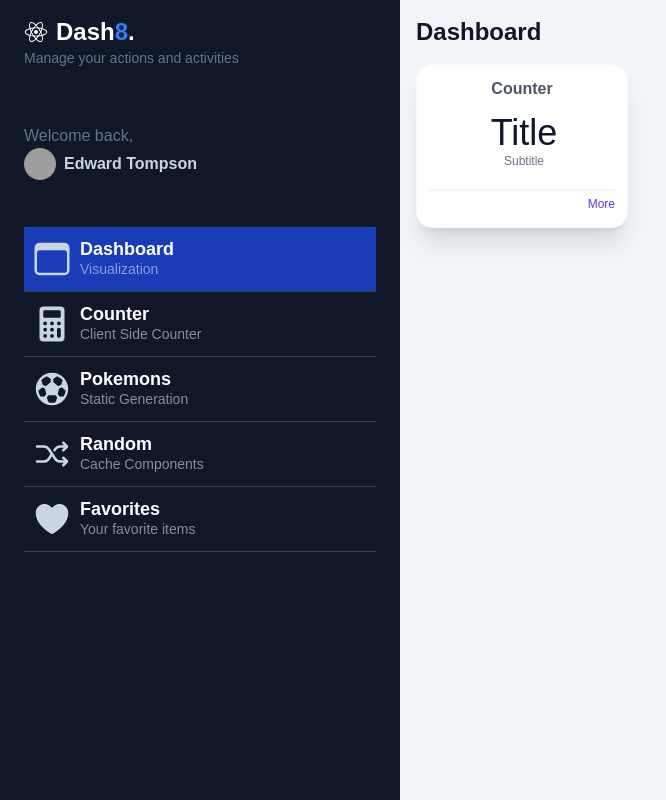
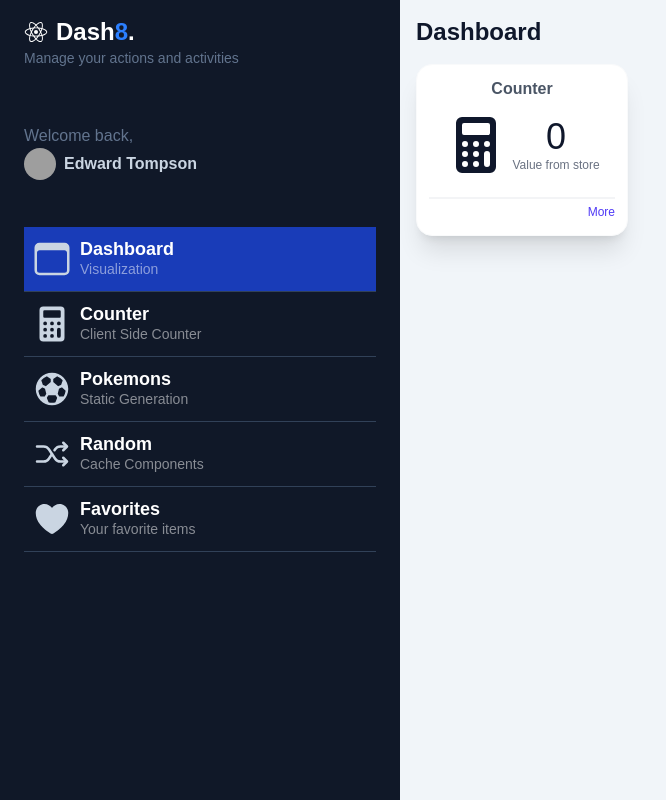
Before and after one commit to jpin730/next-dashboard, a Next.js app: page /dashboard/main in a window 1280 px wide. Shown: the whole page, without its empty margins (0-666 px from the left). Built offline with nearby package versions, Linux system fonts and the light colour scheme; grey boxes are pictures that could not be loaded.

Commit message:
feat: :sparkles: refactor MainPage to use WidgetGrid and enhance SimpleWidget with props

```diff
--- a/src/app/dashboard/main/page.tsx
+++ b/src/app/dashboard/main/page.tsx
@@ -1,6 +1,6 @@
 import type { Metadata } from 'next'
 
-import { SimpleWidget } from '@/ui/components/SimpleWidget'
+import { WidgetGrid } from '@/ui/components/WidgetGrid'
 
 export const metadata: Metadata = {
   title: 'Dashboard',
@@ -12,9 +12,7 @@ export default function MainPage() {
     <main>
       <h1 className="mb-4 text-2xl font-bold">Dashboard</h1>
 
-      <div className="flex flex-wrap items-start justify-start">
-        <SimpleWidget />
-      </div>
+      <WidgetGrid />
     </main>
   )
 }
--- a/src/store/slices/counterSlice.ts
+++ b/src/store/slices/counterSlice.ts
@@ -25,6 +25,10 @@ const counterSlice = createSlice({
     decrement(state) {
       if (state.value > 0) state.value--
     },
+    setValue(state, action: PayloadAction<number>) {
+      if (action.payload < 0) action.payload = 0
+      state.value = action.payload
+    },
   },
 })
 
--- a/src/ui/components/SimpleWidget.tsx
+++ b/src/ui/components/SimpleWidget.tsx
@@ -1,24 +1,36 @@
-export const SimpleWidget = () => {
+import type { Path } from '@/shared/enums/Path'
+
+import Link from 'next/link'
+
+interface Props {
+  title: string
+  subTitle: string
+  label: string
+  icon: React.ReactNode
+  href: Path
+}
+
+export const SimpleWidget = ({ title, subTitle, label, icon, href }: Readonly<Props>) => {
   return (
     <div className="min-w-full rounded-2xl border border-gray-50 bg-white p-3 shadow-xl sm:min-w-[25%]">
       <div className="flex flex-col">
         <div>
-          <h2 className="text-center font-bold text-gray-600">Counter</h2>
+          <h2 className="text-center font-bold text-gray-600">{label}</h2>
         </div>
         <div className="my-3">
           <div className="flex flex-row items-center justify-center space-x-1">
-            <div id="icon">{/* Icon */}</div>
+            <div id="icon">{icon}</div>
             <div id="temp" className="text-center">
-              <h4 className="text-4xl">Title</h4>
-              <p className="text-xs text-gray-500">Subtitle</p>
+              <h4 className="text-4xl">{title}</h4>
+              <p className="text-xs text-gray-500">{subTitle}</p>
             </div>
           </div>
         </div>
 
         <div className="mt-2 w-full place-items-end border-t-2 border-gray-100 text-right">
-          <a href="#" className="text-xs font-medium text-indigo-600">
+          <Link href={href} className="text-xs font-medium text-indigo-600">
             More
-          </a>
+          </Link>
         </div>
       </div>
     </div>
--- /dev/null
+++ b/src/ui/components/WidgetGrid.tsx
@@ -0,0 +1,23 @@
+'use client'
+
+import { IoCalculator } from 'react-icons/io5'
+
+import { Path } from '@/shared/enums/Path'
+import { useAppSelector } from '@/store'
+
+import { SimpleWidget } from './SimpleWidget'
+
+export const WidgetGrid = () => {
+  const count = useAppSelector((state) => state.counter.value)
+  return (
+    <div className="flex flex-wrap items-start justify-start gap-4">
+      <SimpleWidget
+        title={count.toString()}
+        subTitle="Value from store"
+        label="Counter"
+        icon={<IoCalculator size={64} />}
+        href={Path.Counter}
+      />
+    </div>
+  )
+}
```
